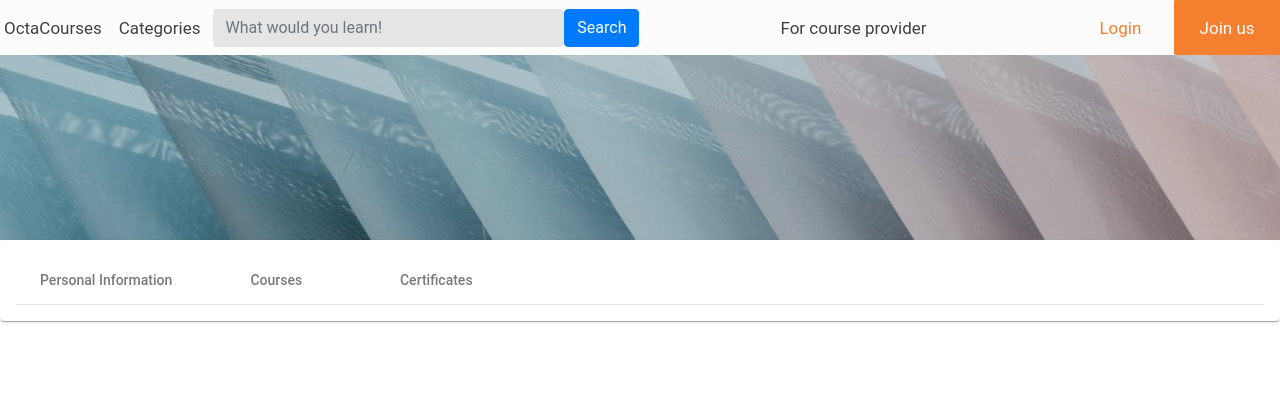
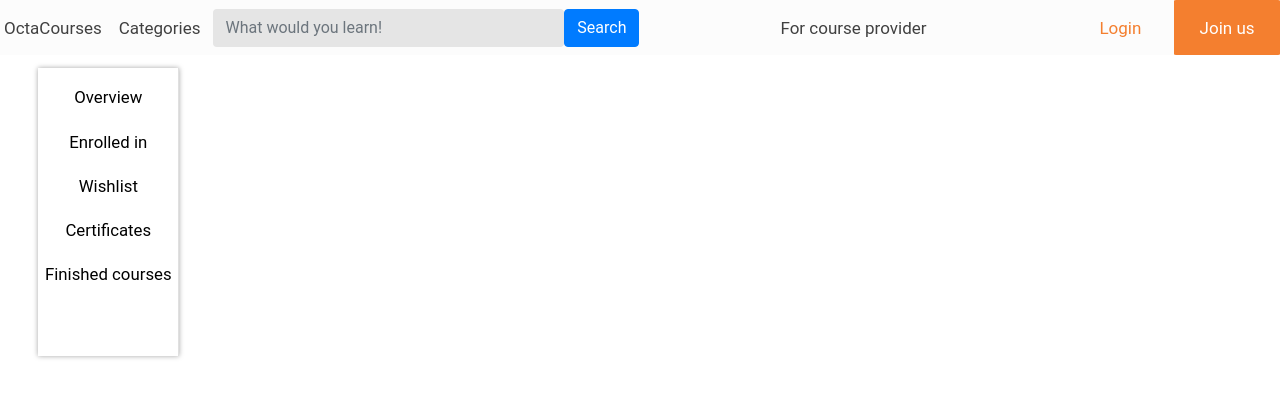
Before and after one commit to AlaaAAmin/Octa, an Angular app in the folder octaCourses/: page /user/profile in a window 1280 px wide. Shown: the top 398 px of the page. Built offline with nearby package versions, Linux system fonts and the light colour scheme.

Commit message:
updated the user profile component
changelog:
- deleted the old layout for the component
- made a new sidenav bar using angular material
- creted the wishlist and finished courses components

```diff
--- a/octaCourses/src/app/shared/material/material.module.ts
+++ b/octaCourses/src/app/shared/material/material.module.ts
@@ -4,13 +4,15 @@
 import { MatCardModule } from '@angular/material/card';
 import {MatButtonModule} from '@angular/material/button';
 import {MatTabsModule} from '@angular/material/tabs';
+import {MatSidenavModule} from '@angular/material/sidenav';
 @NgModule({
   exports: [
     MatIconModule,
     MatGridListModule,
     MatCardModule,
     MatButtonModule,
-    MatTabsModule
+    MatTabsModule,
+    MatSidenavModule
   ]
 })
 export class MaterialModule { }
--- /dev/null
+++ b/octaCourses/src/app/user-profile/finished-courses/finished-courses.component.html
@@ -0,0 +1 @@
+<p>finished-courses works!</p>
--- /dev/null
+++ b/octaCourses/src/app/user-profile/finished-courses/finished-courses.component.ts
@@ -0,0 +1,15 @@
+import { Component, OnInit } from '@angular/core';
+
+@Component({
+  selector: 'app-finished-courses',
+  templateUrl: './finished-courses.component.html',
+  styleUrls: ['./finished-courses.component.css']
+})
+export class FinishedCoursesComponent implements OnInit {
+
+  constructor() { }
+
+  ngOnInit(): void {
+  }
+
+}
--- a/octaCourses/src/app/user-profile/profile/profile.component.css
+++ b/octaCourses/src/app/user-profile/profile/profile.component.css
@@ -0,0 +1,41 @@
+.sideNav{
+    width: 11%;
+    margin-left: 3%;
+    height: 36%;
+    margin-top: 1%;
+}
+
+mat-sidenav-container{
+    height: 100%;
+    background-color: white;
+}
+
+mat-sidenav{
+    box-shadow: 0px 0px 5px #a6a6a6;
+}
+.sideNavLinks{
+    text-decoration: none;
+    font-size: 120%;
+    color: black;
+}
+
+.sideNavLinks:hover{
+    color: cornflowerblue;
+}
+.sideNavP{
+    text-align: center;
+    padding: 4% 0% 4% 0%;
+}
+
+.active-link{
+    color: white;
+    background-color: #f47f2f;
+}
+
+.active-link > a{
+    color: white;
+}
+
+.first{
+    margin-top: 10%;
+}
--- a/octaCourses/src/app/user-profile/profile/profile.component.html
+++ b/octaCourses/src/app/user-profile/profile/profile.component.html
@@ -1,3 +1,19 @@
+
+<mat-sidenav-container>
+    <mat-sidenav opened disableClose mode="side" class="sideNav">
+        <div>
+            <p class="sideNavP position-relative w-100" routerLinkActive="active-link"
+            *ngFor="let link of navLinks; let first = first;" [ngClass]="{ first: first}">
+                <a class="sideNavLinks stretched-link" [routerLink]="link.path">{{link.label}}</a>
+            </p>
+        </div>
+    </mat-sidenav>
+    <mat-sidenav-content class="col-sm-11 col-xs-5">
+        <router-outlet></router-outlet>
+    </mat-sidenav-content>
+</mat-sidenav-container>
+
+<!--
 <img class="col-12 w-100 p-0" src="../../../assets/img/userProfile.jpg" alt="img">
 <mat-card>
     <nav mat-tab-nav-bar>
@@ -8,3 +24,4 @@
     </nav>
     <router-outlet></router-outlet>
 </mat-card>
+-->
--- a/octaCourses/src/app/user-profile/profile/profile.component.ts
+++ b/octaCourses/src/app/user-profile/profile/profile.component.ts
@@ -14,16 +14,24 @@
   constructor(private router: Router) {
     this.navLinks = [
       {
-        label: 'Personal Information',
-        path: '/user/profile/personal%20information',
+        label: 'Overview',
+        path: '/user/profile/overview',
         index: 0
       }, {
-        label: 'Courses',
-        path: '/user/profile/courses',
+        label: 'Enrolled in',
+        path: '/user/profile/enrolledInCourses',
+        index: 1
+      }, {
+        label: 'Wishlist',
+        path: '/user/profile/wishlist',
         index: 1
       }, {
         label: 'Certificates',
         path: '/user/profile/certificates',
+        index: 1
+      }, {
+        label: 'Finished courses',
+        path: '/user/profile/finishedCourses',
         index: 1
       }
 
--- a/octaCourses/src/app/user-profile/user-profile.module.ts
+++ b/octaCourses/src/app/user-profile/user-profile.module.ts
@@ -10,10 +10,12 @@
 import { SharedModule } from '../shared/shared.module';
 import { CourseCardComponent } from './components/course-card/course-card.component';
 import { FormsModule } from '@angular/forms';
+import { WishlistComponent } from './wishlist/wishlist.component';
+import { FinishedCoursesComponent } from './finished-courses/finished-courses.component';
 
 
 @NgModule({
-  declarations: [ProfileComponent, InformationComponent, CoursesComponent, CertificatesComponent, CourseCardComponent],
+  declarations: [ProfileComponent, InformationComponent, CoursesComponent, CertificatesComponent, CourseCardComponent, WishlistComponent, FinishedCoursesComponent],
   imports: [
     CommonModule,
     UserProfileRoutingModule,
--- /dev/null
+++ b/octaCourses/src/app/user-profile/wishlist/wishlist.component.html
@@ -0,0 +1 @@
+<p>wishlist works!</p>
--- /dev/null
+++ b/octaCourses/src/app/user-profile/wishlist/wishlist.component.ts
@@ -0,0 +1,15 @@
+import { Component, OnInit } from '@angular/core';
+
+@Component({
+  selector: 'app-wishlist',
+  templateUrl: './wishlist.component.html',
+  styleUrls: ['./wishlist.component.css']
+})
+export class WishlistComponent implements OnInit {
+
+  constructor() { }
+
+  ngOnInit(): void {
+  }
+
+}
```
Also changed, not shown: octaCourses/src/app/user-profile/user-profile-routing.module.ts (+6 -2 lines), octaCourses/src/app/user-profile/finished-courses/finished-courses.component.css (added), octaCourses/src/app/user-profile/wishlist/wishlist.component.css (added), 2 other files (tests, documents, lock files or other folders).
